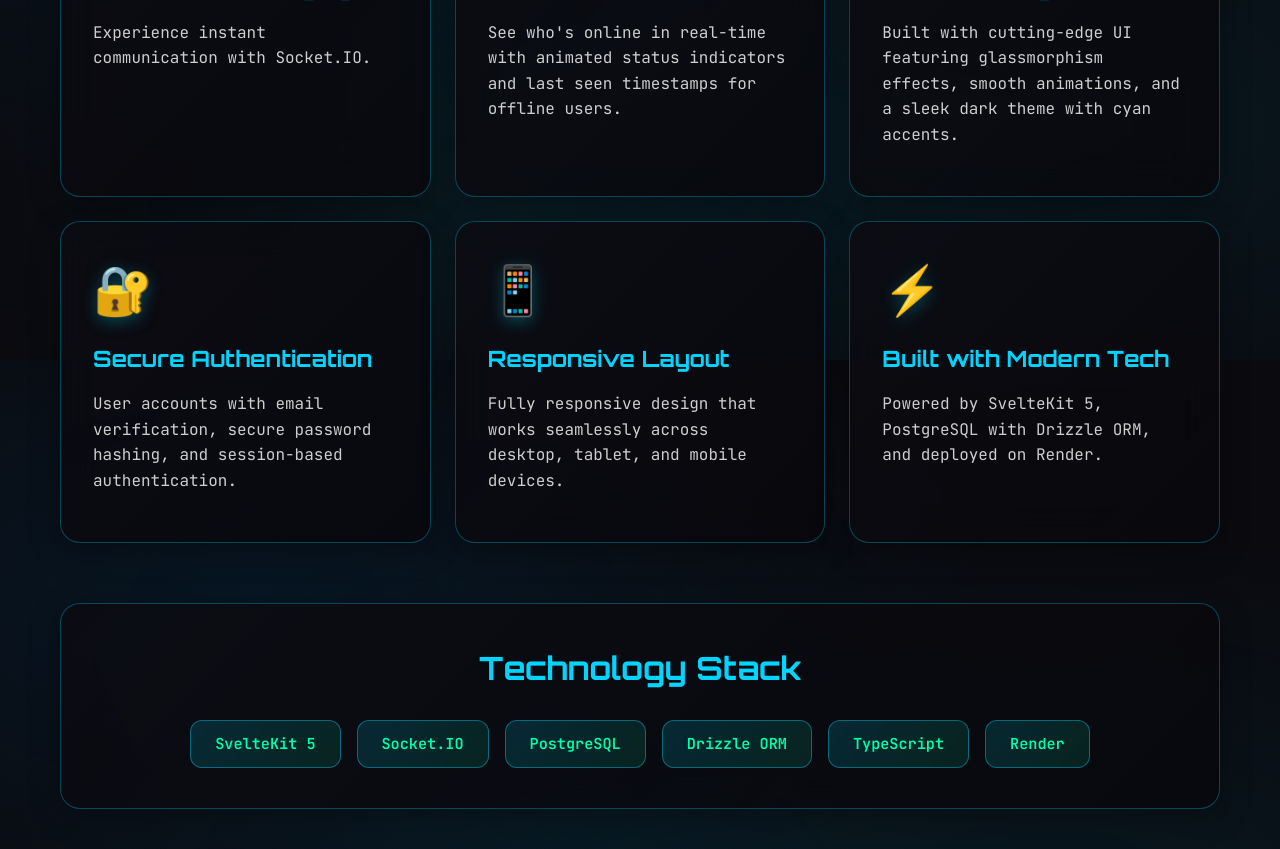
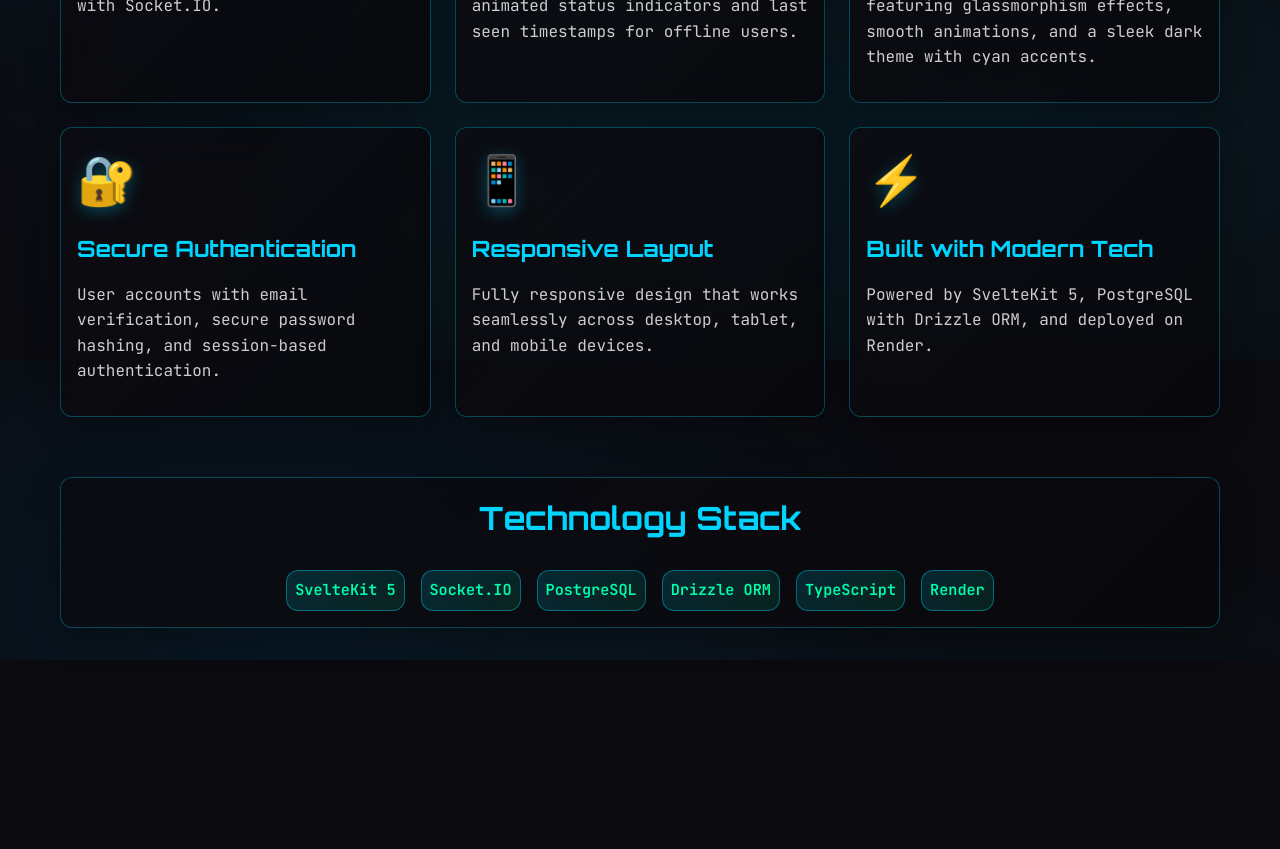
Before and after one commit to flooyd/chatroom, a SvelteKit app: page /about in a window 1280 px wide. Shown: the part 440-1289 px from the top of the page. After the commit the page ends 1100 px from the top, so only its background shows below. Built offline with nearby package versions, Linux system fonts and the light colour scheme; no server answers.

Commit message:
update for mobile

```diff
--- a/src/routes/about/+page.svelte
+++ b/src/routes/about/+page.svelte
@@ -59,12 +59,12 @@
 	.about-container {
 		max-width: 1200px;
 		margin: 0 auto;
-		padding: 40px 20px;
+		padding: 32px 20px;
 	}
 
 	.about-header {
 		text-align: center;
-		margin-bottom: 60px;
+		margin-bottom: 32px;
 		position: relative;
 	}
 
@@ -122,8 +122,8 @@
 		background: linear-gradient(135deg, rgba(12, 12, 18, 0.9), rgba(8, 8, 12, 0.85));
 		backdrop-filter: blur(20px);
 		border: 1px solid rgba(0, 212, 255, 0.3);
-		border-radius: 20px;
-		padding: 32px;
+		border-radius: 12px;
+		padding: 16px;
 		transition: all 0.3s cubic-bezier(0.4, 0, 0.2, 1);
 		box-shadow: 0 8px 32px rgba(0, 0, 0, 0.3);
 		animation: fadeIn 0.6s ease-out backwards;
@@ -165,8 +165,8 @@
 		background: linear-gradient(135deg, rgba(12, 12, 18, 0.9), rgba(8, 8, 12, 0.85));
 		backdrop-filter: blur(20px);
 		border: 1px solid rgba(0, 212, 255, 0.3);
-		border-radius: 20px;
-		padding: 40px;
+		border-radius: 12px;
+		padding: 16px;
 		text-align: center;
 		box-shadow: 0 8px 32px rgba(0, 0, 0, 0.3);
 		animation: fadeIn 0.6s ease-out 0.7s backwards;
@@ -190,7 +190,7 @@
 		background: linear-gradient(135deg, rgba(0, 212, 255, 0.15), rgba(0, 255, 170, 0.1));
 		border: 1px solid rgba(0, 212, 255, 0.4);
 		border-radius: 12px;
-		padding: 12px 24px;
+		padding: 8px;
 		font-weight: 600;
 		color: #00ffaa;
 		transition: all 0.3s;
@@ -213,10 +213,6 @@
 			grid-template-columns: 1fr;
 		}
 
-		.tech-section {
-			padding: 28px 20px;
-		}
-
 		.tech-section h2 {
 			font-size: 1.6rem;
 		}
```
